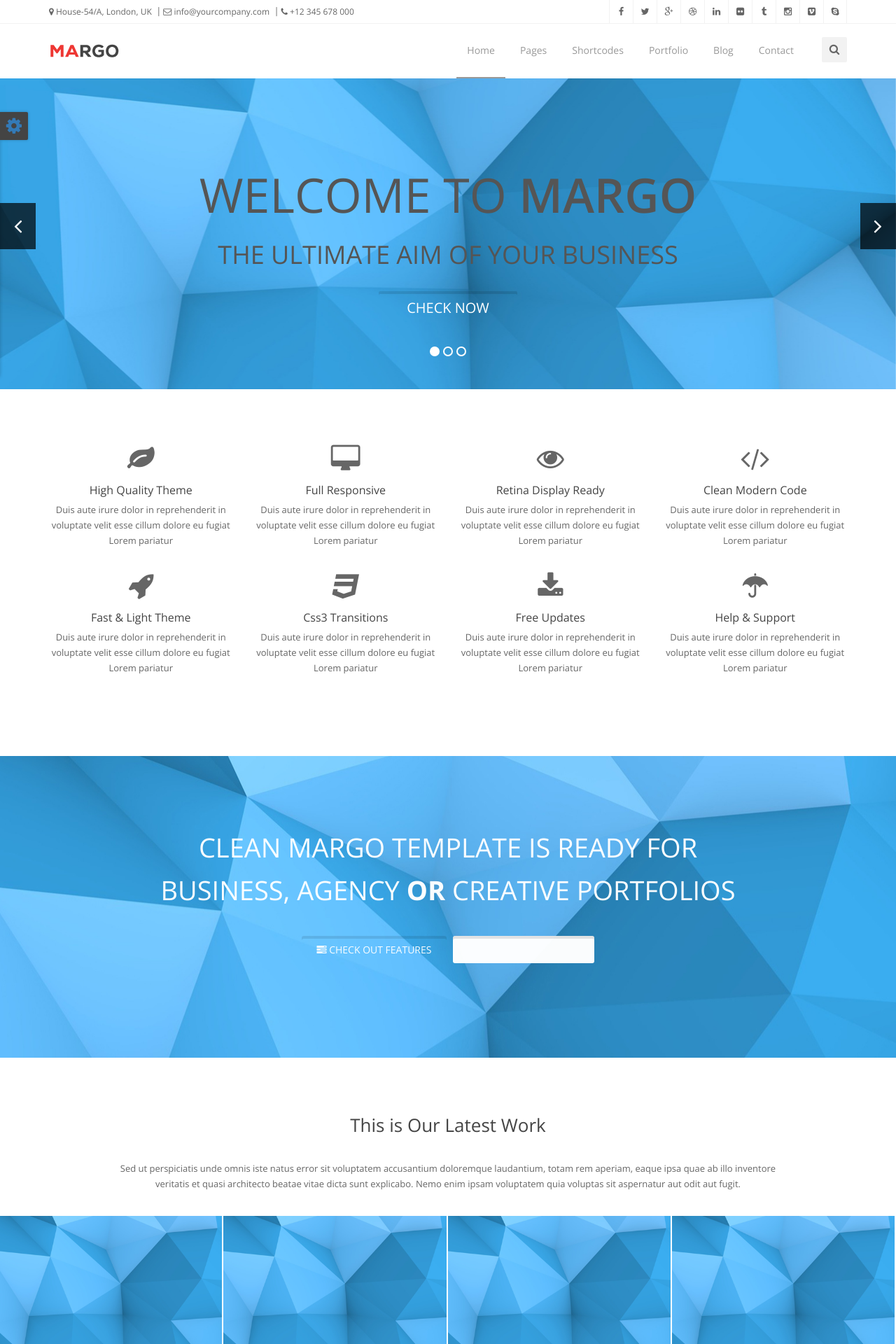
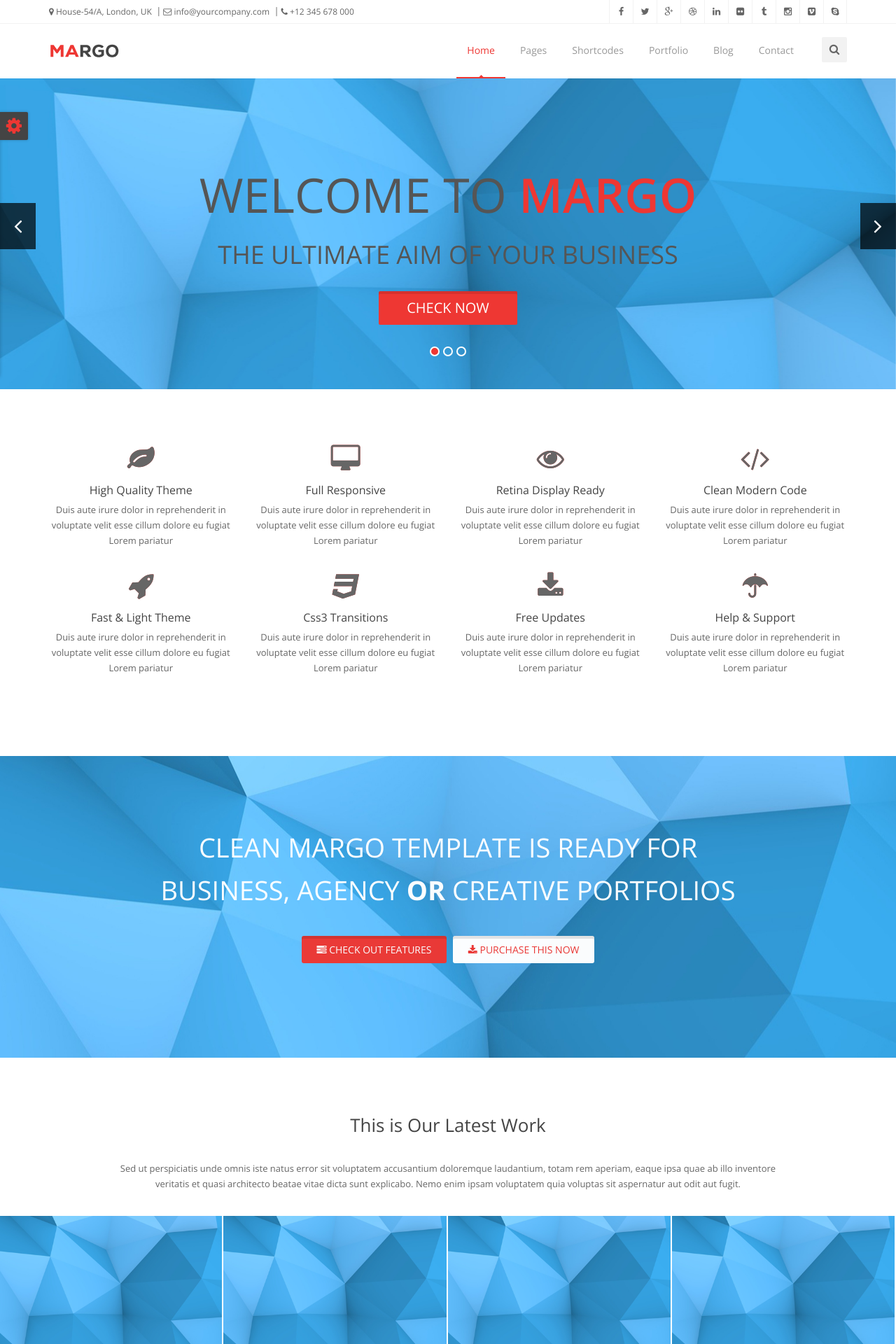
Before and after one commit to marved/erasmus, a Django app: page / in a window 1280 px wide. Shown: the top 1920 px of the page at 70% size. Run offline with Django 3.2, Linux system fonts and the light colour scheme.

Commit message:
Minor fix

```diff
--- a/shareErasmus/templates/shareErasmus/base.html
+++ b/shareErasmus/templates/shareErasmus/base.html
@@ -36,18 +36,18 @@
   <link rel="stylesheet" type="text/css" href="{% static '/static/shareErasmus/css/animate.css' %}" media="screen"/>
 
   <!-- Color CSS Styles  -->
-  <link rel="stylesheet" type="text/css" href="{% static '/static/shareErasmus/css/red.css' %}" title="red" media="screen"/>
-  <link rel="stylesheet" type="text/css" href="{% static '/static/shareErasmus/css/jade.css' %}" title="jade" media="screen"/>
-  <link rel="stylesheet" type="text/css" href="{% static '/static/shareErasmus/css/green.css' %}" title="green" media="screen"/>
-  <link rel="stylesheet" type="text/css" href="{% static '/static/shareErasmus/css/blue.css' %}" title="blue" media="screen"/>
-  <link rel="stylesheet" type="text/css" href="{% static '/static/shareErasmus/css/beige.css' %}" title="beige" media="screen"/>
-  <link rel="stylesheet" type="text/css" href="{% static '/static/shareErasmus/css/cyan.css' %}" title="cyan" media="screen"/>
-  <link rel="stylesheet" type="text/css" href="{% static '/static/shareErasmus/css/orange.css' %}" title="orange" media="screen"/>
-  <link rel="stylesheet" type="text/css" href="{% static '/static/shareErasmus/css/peach.css' %}" title="peach" media="screen"/>
-  <link rel="stylesheet" type="text/css" href="{% static '/static/shareErasmus/css/pink.css' %}" title="pink" media="screen"/>
-  <link rel="stylesheet" type="text/css" href="{% static '/static/shareErasmus/css/purple.css' %}" title="purple" media="screen"/>
-  <link rel="stylesheet" type="text/css" href="{% static '/static/shareErasmus/css/sky-blue.css' %}" title="sky-blue" media="screen"/>
-  <link rel="stylesheet" type="text/css" href="{% static '/static/shareErasmus/css/yellow.css' %}" title="yellow" media="screen"/>
+  <link rel="stylesheet" type="text/css" href="{% static '/static/shareErasmus/css/colors/red.css' %}" title="red" media="screen"/>
+  <link rel="stylesheet" type="text/css" href="{% static '/static/shareErasmus/css/colors/jade.css' %}" title="jade" media="screen"/>
+  <link rel="stylesheet" type="text/css" href="{% static '/static/shareErasmus/css/colors/green.css' %}" title="green" media="screen"/>
+  <link rel="stylesheet" type="text/css" href="{% static '/static/shareErasmus/css/colors/blue.css' %}" title="blue" media="screen"/>
+  <link rel="stylesheet" type="text/css" href="{% static '/static/shareErasmus/css/colors/beige.css' %}" title="beige" media="screen"/>
+  <link rel="stylesheet" type="text/css" href="{% static '/static/shareErasmus/css/colors/cyan.css' %}" title="cyan" media="screen"/>
+  <link rel="stylesheet" type="text/css" href="{% static '/static/shareErasmus/css/colors/orange.css' %}" title="orange" media="screen"/>
+  <link rel="stylesheet" type="text/css" href="{% static '/static/shareErasmus/css/colors/peach.css' %}" title="peach" media="screen"/>
+  <link rel="stylesheet" type="text/css" href="{% static '/static/shareErasmus/css/colors/pink.css' %}" title="pink" media="screen"/>
+  <link rel="stylesheet" type="text/css" href="{% static '/static/shareErasmus/css/colors/purple.css' %}" title="purple" media="screen"/>
+  <link rel="stylesheet" type="text/css" href="{% static '/static/shareErasmus/css/colors/sky-blue.css' %}" title="sky-blue" media="screen"/>
+  <link rel="stylesheet" type="text/css" href="{% static '/static/shareErasmus/css/colors/yellow.css' %}" title="yellow" media="screen"/>
 
   <!-- Margo JS  -->
   <script type="text/javascript" src="{% static '/static/shareErasmus/js/jquery-2.1.4.min.js' %}"></script>
@@ -499,7 +499,7 @@
           <!-- Start Contact Widget -->
           <div class="col-md-3 col-xs-12">
             <div class="footer-widget contact-widget">
-              <h4><img src="images/footer-margo.png" class="img-responsive" alt="Footer Logo" /></h4>
+              <h4><img src="{% static '/static/shareErasmus/images/footer-margo.png' %}" class="img-responsive" alt="Footer Logo" /></h4>
               <p>At vero eos et accusamus et iusto odio dignissimos ducimus qui blanditiis praesentium voluptatum deleniti atque corrupti quos dolores et quas molestias excepturi sint occaecati cupiditate non provident</p>
               <ul>
                 <li><span>Phone Number:</span> +01 234 567 890</li>
```
